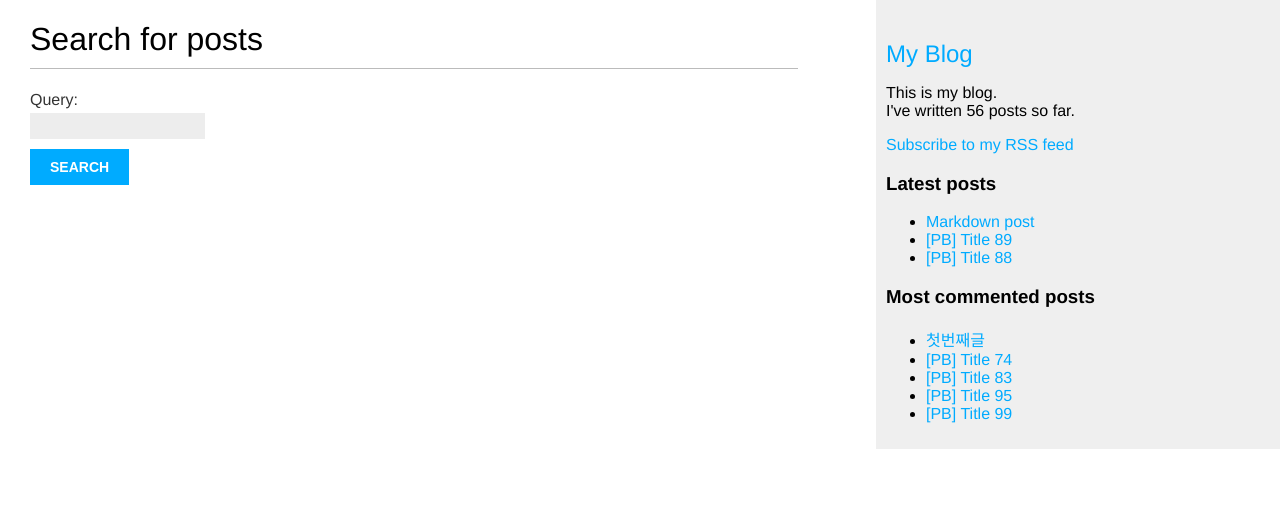
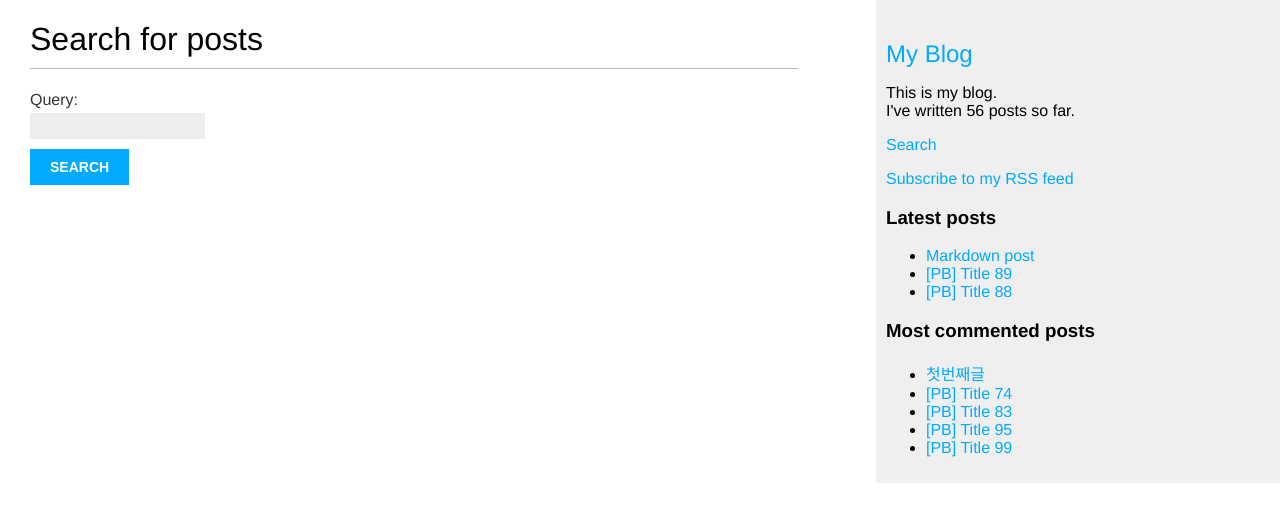
Before and after one commit to Lee816/django_catalog, a Django app: page /blog/search/ in a window 1280 px wide. Shown: the top 522 px of the page. Run offline with Django 4.2, Linux system fonts and the light colour scheme; data comes from the database, SQL or seed files in the repository; parts of the project's set-up code (start-up, migrations or seed data) failed here and were passed over.

Commit message:
sidebar 에 search 연결

```diff
--- a/blog/templates/blog/base.html
+++ b/blog/templates/blog/base.html
@@ -22,6 +22,9 @@
             I've written {% total_posts %} posts so far.
         </p>
         <p>
+            <a href="{% url 'blog:post_search' %}">Search</a>
+        </p>
+        <p>
             <a href="{% url 'blog:post_feed' %}">Subscribe to my RSS feed</a>
         </p>
         <h3>Latest posts</h3>
```
